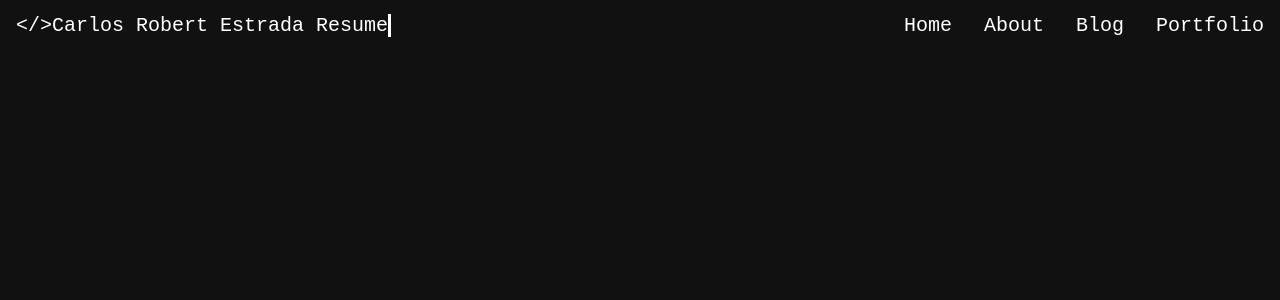
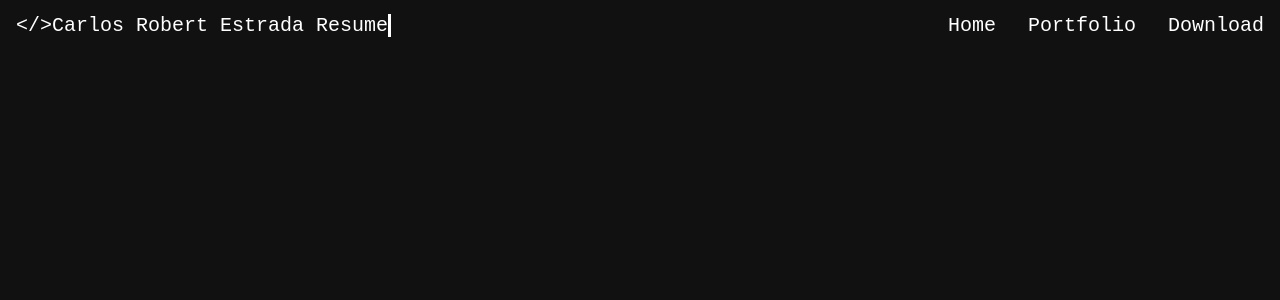
Before and after one commit to carlos-estrada-resume/carlos-estrada-resume.github.io, a Nuxt app: page / in a window 1280 px wide. Shown: the top 300 px of the page. Built offline with nearby package versions, Linux system fonts and the light colour scheme.

Commit message:
new commit

```diff
--- a/app.vue
+++ b/app.vue
@@ -11,9 +11,8 @@
     <div class="navigation-bar">
       <ul>
         <li><a href="#home">Home</a></li>
-        <li><a href="#about">About</a></li>
-        <li><a href="#blog">Blog</a></li>
         <li><a href="#portfolio">Portfolio</a></li>
+        <li><a href="#download">Download</a></li>
       </ul>
     </div>
   </div>
```
